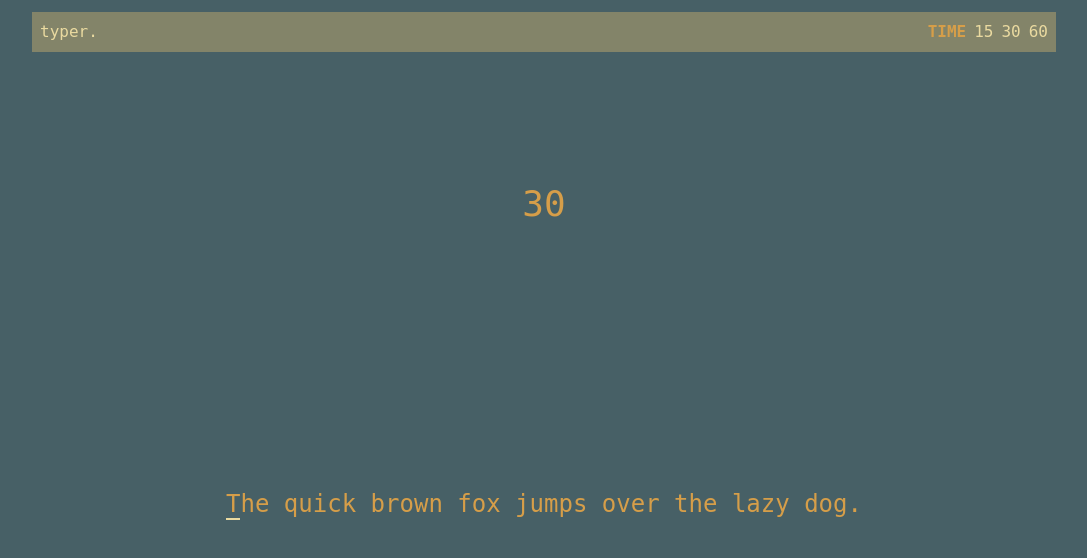
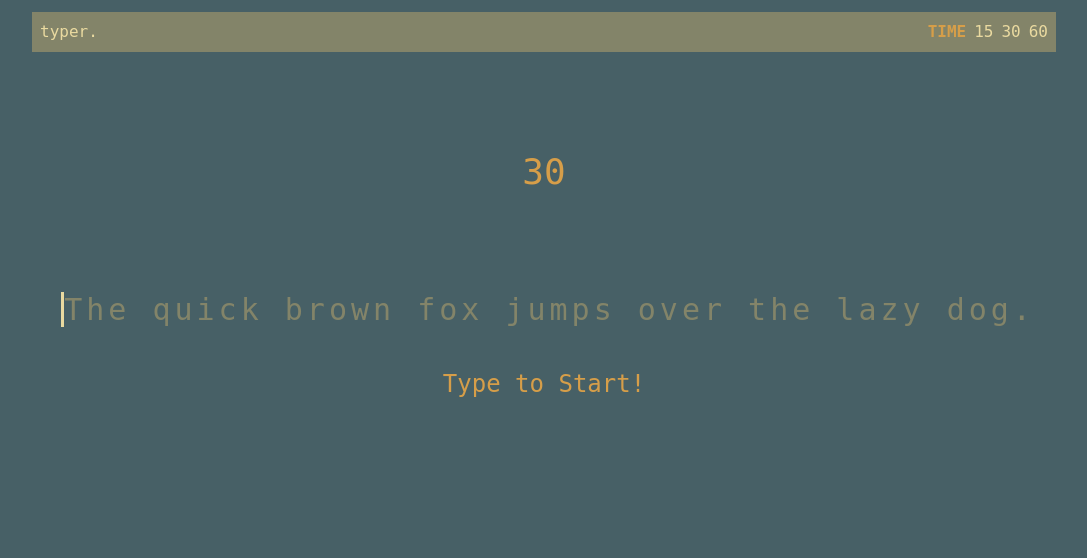
Before and after one commit to bweppl1/typer, a React (Vite) app: page / in a window 1280 px wide. Shown: the top 558 px of the page, without its empty margins (96-1183 px from the left). Built offline with nearby package versions, Linux system fonts and the light colour scheme.

Commit message:
Test functioning properly

```diff
--- a/src/components/NavBar.jsx
+++ b/src/components/NavBar.jsx
@@ -8,9 +8,15 @@ const NavBar = ({ setTestTime }) => {
 
       <ul className="flex flex-row gap-2">
         <li className="font-bold text-med">TIME</li>
-        <li onClick={() => handleClick(15)}>15</li>
-        <li onClick={() => handleClick(30)}>30</li>
-        <li onClick={() => handleClick(60)}>60</li>
+        <li onClick={() => handleClick(15)} className="hover:cursor-pointer">
+          15
+        </li>
+        <li onClick={() => handleClick(30)} className="hover:cursor-pointer">
+          30
+        </li>
+        <li onClick={() => handleClick(60)} className="hover:cursor-pointer">
+          60
+        </li>
       </ul>
     </div>
   );
--- /dev/null
+++ b/src/components/TestTimer.jsx
@@ -0,0 +1,12 @@
+import { useState } from "react";
+
+const TestTimer = ({ testTime }) => {
+  console.log("test");
+  return (
+    <div id="timerCounter" className="text-med mx-auto my-25 text-4xl">
+      {testTime}
+    </div>
+  );
+};
+
+export default TestTimer;
--- a/src/components/TypingTest.jsx
+++ b/src/components/TypingTest.jsx
@@ -9,17 +9,32 @@ const TypingTest = (testTime) => {
   const [testStarted, setTestStarted] = useState(false); // test active state
   const [testComplete, setTestComplete] = useState(false); // test status
   const [testCompletionTime, setTestCompletionTime] = useState(null);
+  const [testMessage, setTestMessage] = useState(null); // display below test on completion **NOT IMPLEMENTED YET**
 
   // temporary test setter
   useEffect(() => {
     setNewTest("The quick brown fox jumps over the lazy dog.");
   }, []);
+  // Render new test, reset all values
+  const renderNewTest = () => {
+    const testChoices = ["Hello how are you.", "My name is Brent Weppler"];
+    // setNewTest(testChoices[Math.floor(Math.random * testChoices.length)]);
+    setNewTest("Twinkle twinkle little star.");
+    setCurrentIndex(0);
+    setTestStartTime(0);
+    setTestEndTime(0);
+    setTypedLetters([]);
+    setTestStarted(false);
+    setTestComplete(false);
+    setTestMessage("Type to Start!");
+  };
+
   // render test logic
   const renderTypingTest = () => {
     return newTest.split("").map((letter, index) => {
       const isTyped = index < currentIndex; // sets state as behind the cursor
       const isCurrentLetter = index === currentIndex; // sets state as current letter
-      let className;
+      let className = "ml-1";
       // formats text-color for letters that are behind the cursor
       const isCorrect = () => {
         if (
@@ -38,7 +53,7 @@ const TypingTest = (testTime) => {
       };
       isCorrect();
       // highlights the current character to type
-      if (isCurrentLetter) className += " border-b-2 border-light";
+      if (isCurrentLetter) className += " border-l-3 border-light";
 
       return (
         // rendering the individual characters
@@ -48,28 +63,43 @@ const TypingTest = (testTime) => {
       );
     });
   };
+  useEffect(() => {
+    setTestMessage("Type to Start!");
+  }, [newTest]);
 
+  // handling key presses
   useEffect(() => {
     const handleKeyPress = (e) => {
-      // start timer on first key strike
-      if (!testStarted) {
-        setTestStartTime(Date.now());
-        setTestStarted(true);
+      if (e.code === "Backspace" && currentIndex > 0) {
+        e.preventDefault();
+        setCurrentIndex(currentIndex - 1);
+        setTypedLetters(typedLetters.slice(0, -1));
+        console.log("Typed letters: " + typedLetters);
       }
-      const typedLetter = e.key;
-      // capturing array of typed letters
-      setTypedLetters([...typedLetters, typedLetter]);
-      console.log("typed " + { typedLetter }); // not functioning, debug later
       // Ensuring current letter only progresses upon letter, space or period input
       if (
         e.code.startsWith("Key") ||
         e.code === "Space" ||
         e.code === "Period"
       ) {
+        const typedLetter = e.key;
+        // capturing array of typed letters
+        setTypedLetters([...typedLetters, typedLetter]);
+        console.log("typed " + typedLetter); // not functioning, debug later
         setCurrentIndex(currentIndex + 1); // progresses current letter
-        if (currentIndex > newTest.length) {
+        if (currentIndex >= newTest.length - 1) {
           setTestComplete(true);
+          setTestMessage("Test Complete! - hit Enter to restart!");
         }
+        if (!testStarted) {
+          // start timer on first key strike
+          setTestStartTime(Date.now());
+          setTestStarted(true);
+          setTestMessage("");
+        }
+      }
+      if (currentIndex >= newTest.length - 1 && e.code === "Enter") {
+        renderNewTest();
       }
     };
 
@@ -82,6 +112,18 @@ const TypingTest = (testTime) => {
     setTestCompletionTime(testEndTime - testStartTime);
   }, [testComplete]);
   // return component
-  return <div className="m-auto text-2xl text-med">{renderTypingTest()}</div>;
+  const belowTestMessage = () => {
+    return testMessage;
+  };
+  return (
+    <div className="max-w-5xl mx-auto flex flex-col justify-center text-center">
+      <div className="m-auto text-3xl text-lightolive">
+        {renderTypingTest()}
+      </div>
+      <div className="text-2xl text-med my-10 mx-auto">
+        {belowTestMessage()}
+      </div>
+    </div>
+  );
 };
 export default TypingTest;
--- a/src/pages/Home.jsx
+++ b/src/pages/Home.jsx
@@ -1,15 +1,13 @@
+import TestTimer from "../components/TestTimer.jsx";
 import TypingTest from "../components/TypingTest.jsx";
 import { useEffect, useState } from "react";
 
 // CURRENT TASK
-// 1. working on timer/word counter
-// 2. bug where cursor isn't iterating forward on keypresses
 
 const Home = ({ testTime }) => {
   const [timer, setTimer] = useState(0);
   const [testStartTime, setTestStartTime] = useState(0);
   const [testEndTime, setTestEndTime] = useState(0);
-  const [completeMessage, setCompleteMessage] = useState(null); // display below test on completion **NOT IMPLEMENTED YET**
 
   // Display for either time remaining or words remaining
   const testClock = () => {
@@ -17,14 +15,9 @@ const Home = ({ testTime }) => {
   };
 
   return (
-    <div className="max-w-5xl m-auto flex flex-col h-150 bg-darkgreen font-jetbrainsmono">
-      <div id="timerCounter" className="text-med m-auto text-4xl">
-        {testClock()}
-      </div>
+    <div className="max-w-5xl m-auto flex flex-col bg-darkgreen font-jetbrainsmono">
+      <TestTimer testTime={testTime} />
       <TypingTest testTime={testTime} />
-      {completeMessage && (
-        <div className="text-2xl mx-auto">Test Complete!</div>
-      )}
     </div>
   );
 };
```
Also changed, not shown: 1 other file (tests, documents, lock files or other folders).
